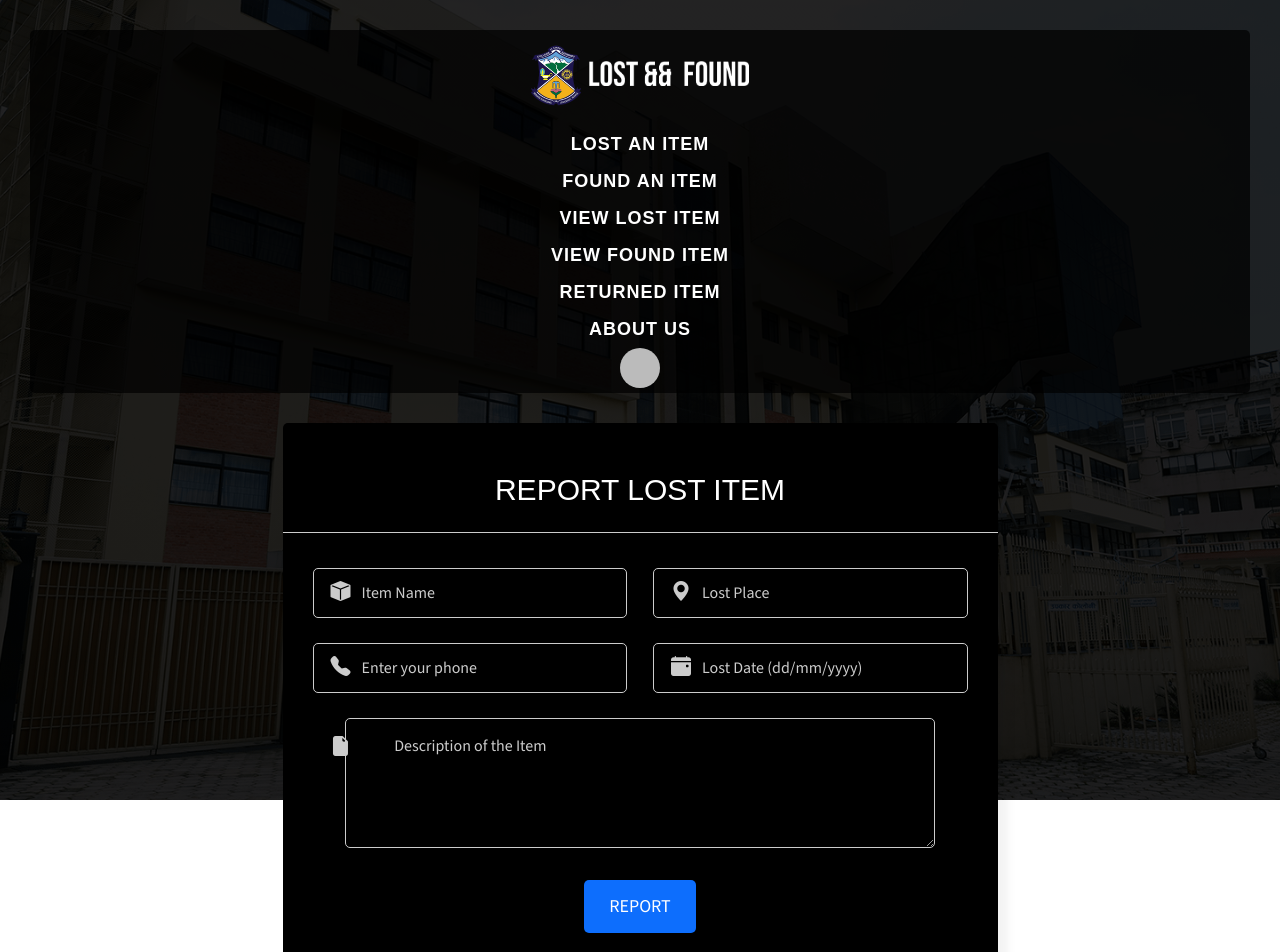
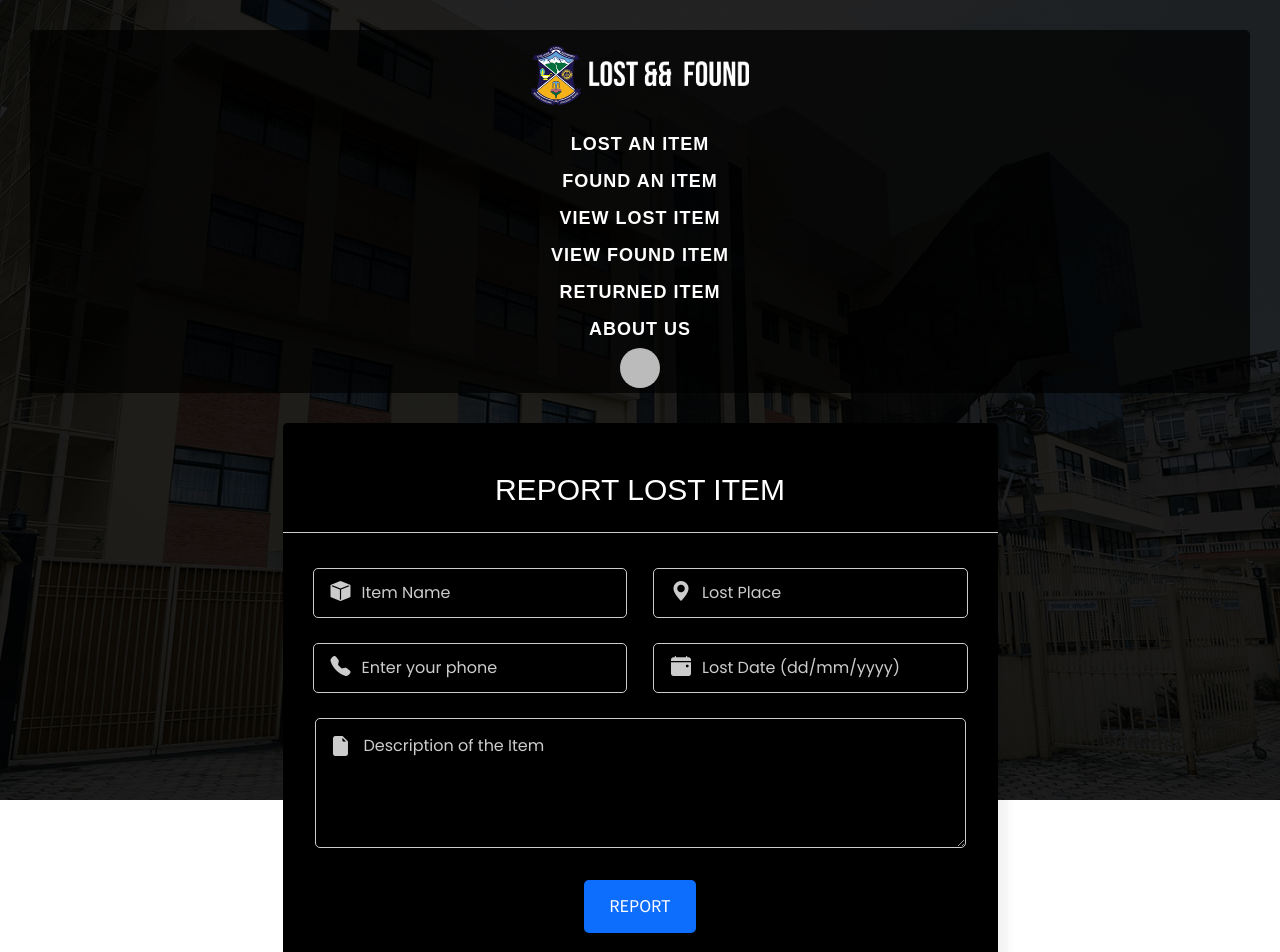
Before and after one commit to SelAshyn/lost_and_found, a Next.js app: page /components/LostItem in a window 1280 px wide. Shown: the top 952 px of the page. Built offline with nearby package versions, Linux system fonts and the light colour scheme; no server answers; sample sign-in values are in the browser's storage; a web font is replaced by a local one.

Commit message:
Update style.css

```diff
--- a/app/components/LostItem/style.css
+++ b/app/components/LostItem/style.css
@@ -1,9 +1,6 @@
 
-
+@import url('https://fonts.googleapis.com/css2?family=Poppins:wght@400;500;600&display=swap');
 .wrapper{
-    margin: 0;
-    padding: 0;
-    font-family: "Poppins", sans-serif;
     width: 715px;
     background: #000000;
     color: white;
@@ -53,6 +50,7 @@
     color: white;
     font-size: 16px;
     border-radius: 5px;
+    font-family: "Poppins", sans-serif;
     background-color: #000000;
     border: 1px solid #ccc;
   }
@@ -79,9 +77,11 @@
   form .message textarea{
     min-height: 130px;
     resize: vertical;
+    font-family: "Poppins", sans-serif;
     max-height: 230px;
-    max-width: 90%;
-    min-width: 90%;
+    max-width: 651px;
+    min-width: 651px;
+
     padding: 15px 20px 0 48px;
   }
   form .message textarea::-webkit-scrollbar{
```
